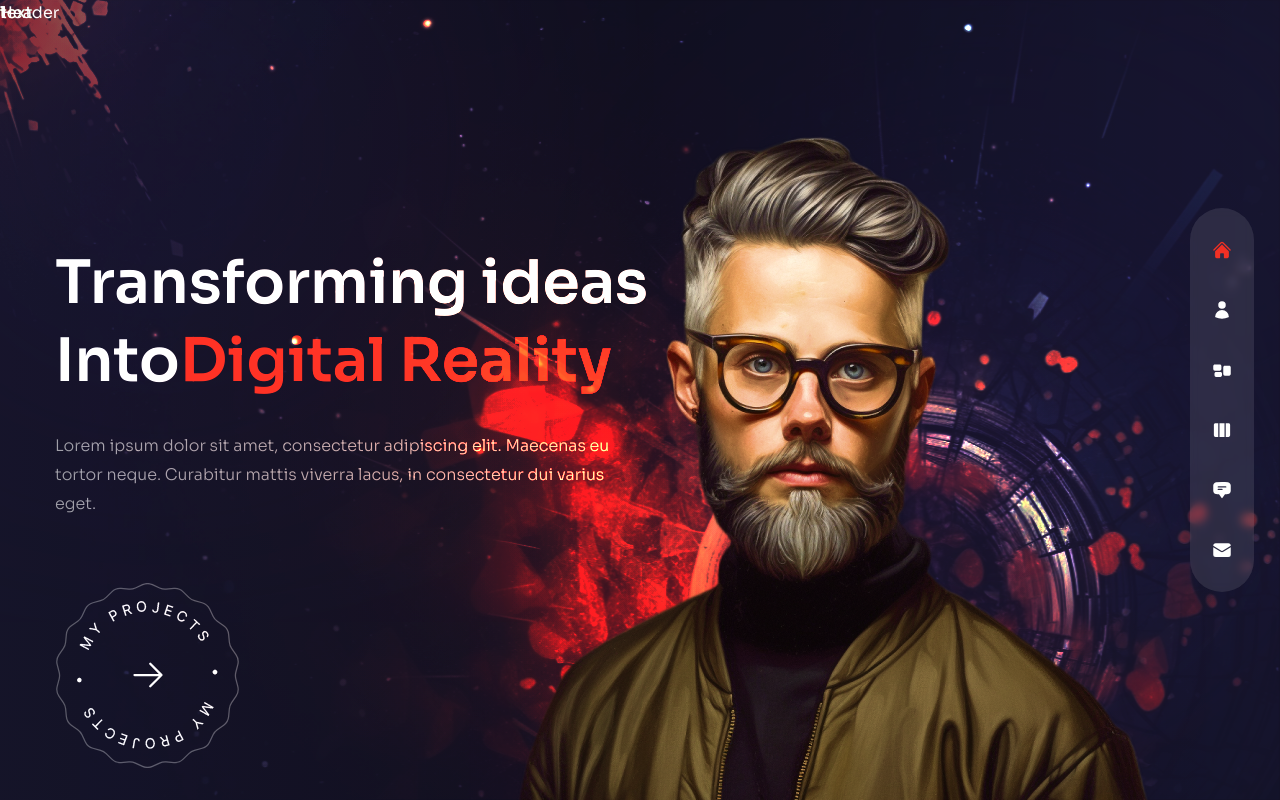
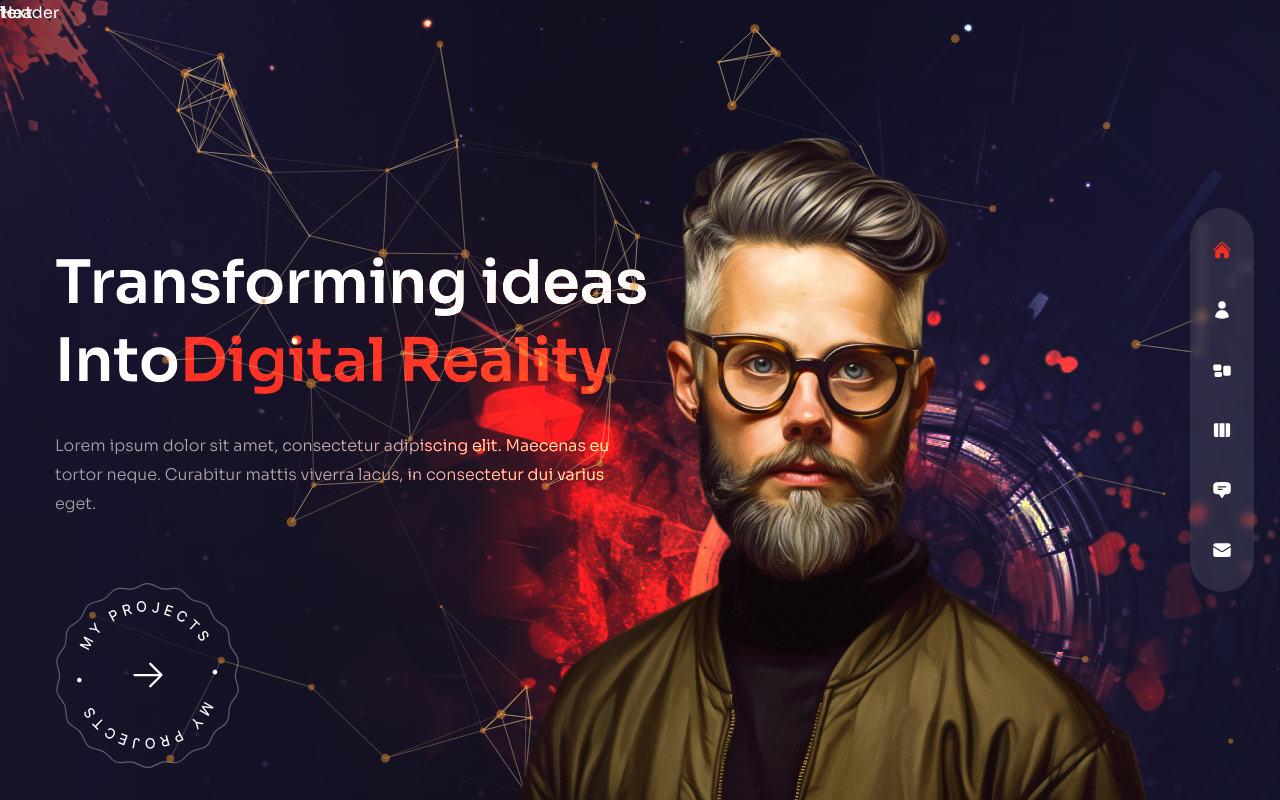
Before and after one commit to rajneesh304/portfolio, a Next.js app: page / in a window 1280 px wide. Built offline with nearby package versions, Linux system fonts and the light colour scheme.

Commit message:
implemented particles and their motion using react-tsparticles library

```diff
--- a/components/ParticlesContainer.js
+++ b/components/ParticlesContainer.js
@@ -1,5 +1,97 @@
+import React, { useCallback } from 'react';
+import { Particles } from 'react-tsparticles'
+import { loadFull } from 'tsparticles';
+
+const particlesConfig = {
+  fullScreen: { enable: false },
+  background: {
+    color: {
+      value: ''
+    },
+  },
+  fpsLimit: 120,
+  interactivity: {
+    events: {
+      onClick: {
+        enable: false,
+        mode: 'push'
+      },
+      onHover: {
+        enable: true,
+        mode: 'repulse'
+      },
+      resize: true
+    },
+    modes: {
+      push: {
+        quantity: 90
+      },
+      repulse: {
+        distance: 200,
+        duration: 0.4
+      }
+    }
+  },
+  particles: {
+    color: {
+      value: '#e68e2e'
+    },
+    links: {
+      color: '#f5d393',
+      distance: 150,
+      enable: true,
+      opacity: 0.5,
+      width: 1
+    },
+    collisions: {
+      enable: true
+    },
+    move: {
+      directions: 'none',
+      enable: true,
+      outModes: {
+        default: 'bounce'
+      },
+      random: false,
+      speed: 1,
+      straight: false
+    },
+    number: {
+      density: {
+        enable: true,
+        area: 800
+      },
+      value: 80
+    },
+    opacity: {
+      value: 0.5
+    },
+    shape: {
+      type: 'circle'
+    },
+    size: {
+      value: { min: 1, max: 5 }
+    }
+  },
+  detectRetina: true
+};
+
+
+
+
+
 const ParticlesContainer = () => {
-  return <div>Particles Container</div>;
+  const particlesInit = useCallback(async (engine) => {
+    await loadFull(engine)
+  }, []);
+
+  const particlesLoaded = useCallback(async () => { }, []);
+
+  return (
+    <Particles
+      className='w-full h-full absolute translate-z-0 '
+      id='tsparticles' init={particlesInit} loaded={particlesLoaded} options={particlesConfig} />
+  );
 };
 
 export default ParticlesContainer;
--- a/pages/index.js
+++ b/pages/index.js
@@ -57,9 +57,8 @@
         </div>
 
         {/* particles */}
-        <div className=''>
+        <ParticlesContainer />
 
-        </div>
 
         {/* avatar */}
         <motion.div
@@ -73,7 +72,7 @@
           <Avatar />
         </motion.div>
       </div>
-    </div>
+    </div >
   );
 };
 
```
Also changed, not shown: package.json (line endings or trailing spaces), 1 other file (tests, documents, lock files or other folders).
